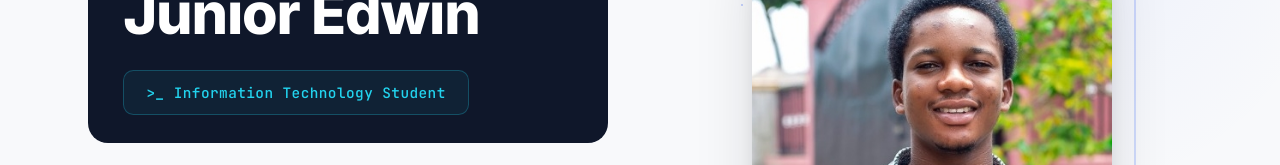
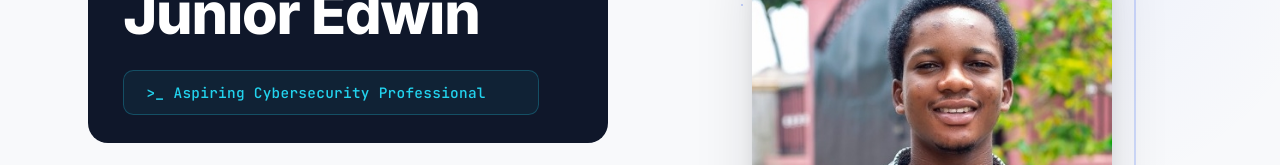
Before and after one commit to Junior09-gif/My-Portfolio, a React (Vite) app in the folder My-Portfolio-main/My-Portfolio-main/: page / in a window 1280 px wide. Shown: the part 293-458 px from the top of the page. Built offline with nearby package versions, Linux system fonts and the light colour scheme.

Commit message:
Hero: animated typewriter rotating roles in terminal pill

```diff
--- a/My-Portfolio-main/My-Portfolio-main/src/components/Hero.tsx
+++ b/My-Portfolio-main/My-Portfolio-main/src/components/Hero.tsx
@@ -1,7 +1,8 @@
-import { motion } from "motion/react";
+import { motion, AnimatePresence } from "motion/react";
 import { ArrowRight, Mail, Github, Linkedin, MapPin } from "lucide-react";
 import { profile } from "../data";
 import headshotPhoto from "../assets/images/edwin_headshot.jpg";
+import { useState, useEffect } from "react";
 
 interface HeroProps {
   onOpenTerminal: () => void;
@@ -21,6 +22,70 @@ const fadeIn = (delay = 0) => ({
   animate: { opacity: 1 },
   transition: { duration: 0.5, ease: "easeOut", delay },
 });
+
+const ROLES = [
+  "Information Technology Student",
+  "Aspiring Cybersecurity Professional",
+  "Full-Stack Developer",
+  "Network Engineering Learner",
+  "Python Programmer",
+];
+
+function RotatingRole() {
+  const [index, setIndex] = useState(0);
+  const [displayed, setDisplayed] = useState("");
+  const [typing, setTyping] = useState(true);
+  const [cursor, setCursor] = useState(true);
+
+  // Blinking cursor
+  useEffect(() => {
+    const t = setInterval(() => setCursor(c => !c), 530);
+    return () => clearInterval(t);
+  }, []);
+
+  // Typewriter effect
+  useEffect(() => {
+    const current = ROLES[index];
+    let timeout: ReturnType<typeof setTimeout>;
+
+    if (typing) {
+      if (displayed.length < current.length) {
+        timeout = setTimeout(() => setDisplayed(current.slice(0, displayed.length + 1)), 55);
+      } else {
+        // Fully typed — pause then start erasing
+        timeout = setTimeout(() => setTyping(false), 2200);
+      }
+    } else {
+      if (displayed.length > 0) {
+        timeout = setTimeout(() => setDisplayed(displayed.slice(0, -1)), 30);
+      } else {
+        // Fully erased — move to next role
+        setIndex(i => (i + 1) % ROLES.length);
+        setTyping(true);
+      }
+    }
+    return () => clearTimeout(timeout);
+  }, [displayed, typing, index]);
+
+  return (
+    <div style={{
+      display: "inline-flex", alignItems: "center", gap: "0.6rem",
+      padding: "0.6rem 1.4rem",
+      background: "rgba(34,211,238,0.06)",
+      border: "1px solid rgba(34,211,238,0.25)",
+      borderRadius: "0.65rem",
+      minWidth: "min(26rem, 100%)",
+    }}>
+      <span style={{ fontSize: "0.9rem", fontWeight: 700, fontFamily: "var(--font-mono)", color: "#22d3ee" }}>
+        &gt;_
+      </span>
+      <span style={{ fontSize: "0.9rem", fontWeight: 500, fontFamily: "var(--font-mono)", color: "#22d3ee", letterSpacing: "0.02em" }}>
+        {displayed}
+        <span style={{ opacity: cursor ? 1 : 0, marginLeft: "1px" }}>▋</span>
+      </span>
+    </div>
+  );
+}
 
 export default function Hero({ onOpenResume }: HeroProps) {
   const scroll = (id: string) => document.querySelector(id)?.scrollIntoView({ behavior: "smooth" });
@@ -81,33 +146,13 @@ export default function Hero({ onOpenResume }: HeroProps) {
                   Junior Edwin
                 </h1>
 
-                {/* Terminal pill */}
+                {/* Animated rotating role terminal pill */}
                 <motion.div
                   initial={{ opacity: 0, y: 8 }}
                   animate={{ opacity: 1, y: 0 }}
                   transition={{ duration: 0.5, ease: [0.22, 1, 0.36, 1], delay: 0.35 }}
-                  style={{
-                    display: "inline-flex", alignItems: "center", gap: "0.6rem",
-                    padding: "0.6rem 1.4rem",
-                    background: "rgba(34,211,238,0.06)",
-                    border: "1px solid rgba(34,211,238,0.25)",
-                    borderRadius: "0.65rem",
-                  }}
                 >
-                  <span style={{
-                    fontSize: "0.9rem", fontWeight: 700,
-                    fontFamily: "var(--font-mono)",
-                    color: "#22d3ee", letterSpacing: "0.01em",
-                  }}>
-                    &gt;_
-                  </span>
-                  <span style={{
-                    fontSize: "0.9rem", fontWeight: 500,
-                    fontFamily: "var(--font-mono)",
-                    color: "#22d3ee", letterSpacing: "0.03em",
-                  }}>
-                    Information Technology Student
-                  </span>
+                  <RotatingRole />
                 </motion.div>
               </div>
             </motion.div>
```
